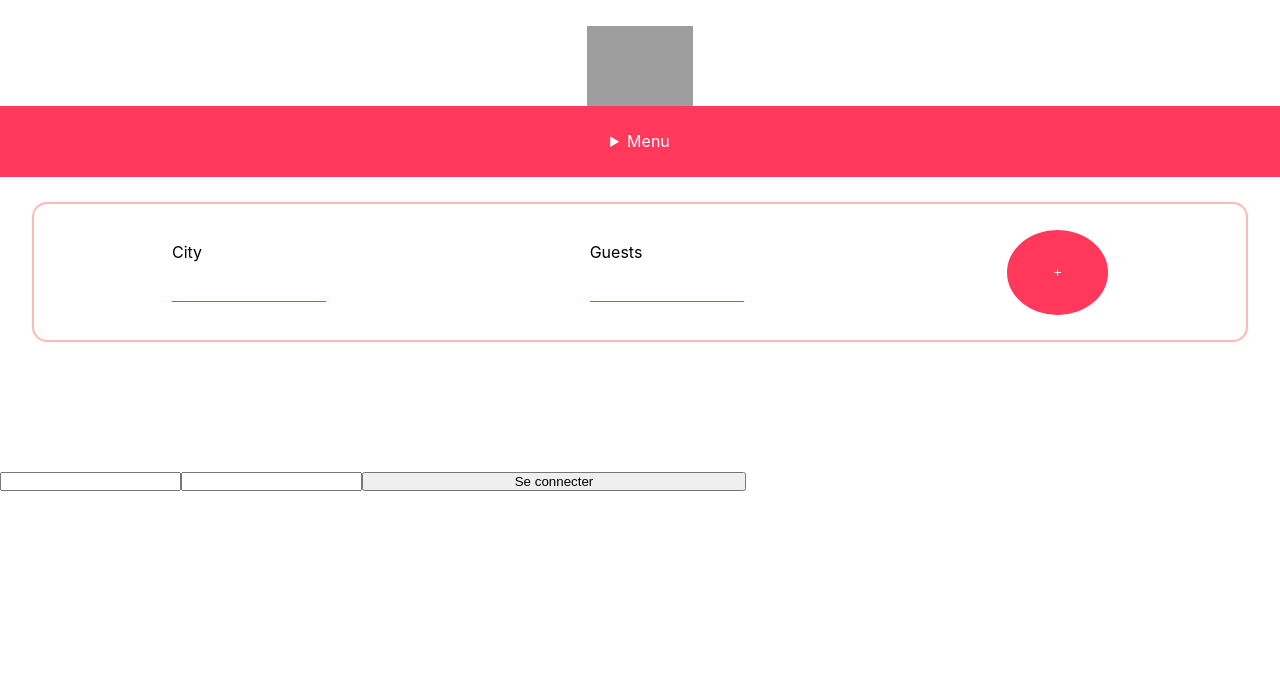
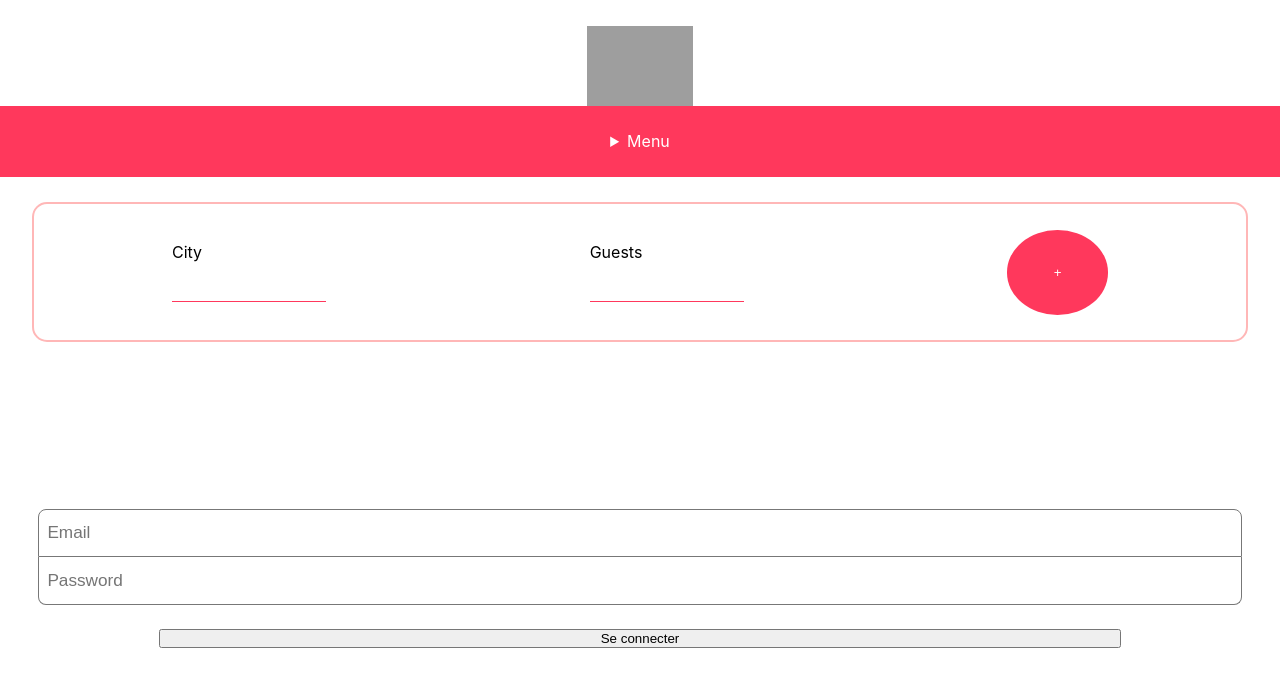
Before and after one commit to rapatte/airbnbfront, a React (Create React App) app: page /login in a window 1280 px wide. Shown: the top 686 px of the page. Built offline with nearby package versions, Linux system fonts and the light colour scheme; grey boxes are pictures that could not be loaded.

Commit message:
Add input component in login form

```diff
--- a/src/assets/main.scss
+++ b/src/assets/main.scss
@@ -5,6 +5,7 @@ $black: #000000;
 $white: #ffffff;
 $whitesmoke: #c8c8c8;
 $grey: #bbbbbb;
+$darkgrey: #777777;
 
 @import url('https://fonts.googleapis.com/css2?family=Mulish:ital,wght@0,200;0,300;0,400;0,500;0,600;0,700;0,800;0,900;1,200;1,300;1,400;1,500;1,600;1,700;1,800;1,900&display=swap');
 
@@ -25,6 +26,7 @@ $grey: #bbbbbb;
   box-sizing: border-box;
   margin: 0;
   padding: 0;
+  outline-color: black;
 }
 
 main {
--- /dev/null
+++ b/src/components/InputText/index.jsx
@@ -0,0 +1,10 @@
+import './input.scss';
+
+function InputText(props) {
+  return (
+        <input className={`${props.border} form-input`} type={props.type} name={props.name}
+        onChange={props.handleChange} value={props.value} placeholder={props.placeholder}/>
+  );
+}
+
+export default InputText;
--- /dev/null
+++ b/src/components/InputText/input.scss
@@ -0,0 +1,19 @@
+@import '../../assets/main.scss';
+
+$radius: 8px;
+
+.form-input {
+    height: 6vh;
+    padding: 4px 8px;
+    border: solid 1px $darkgrey;
+    font-size: 1.075rem;
+}
+
+.top {
+    border-radius: $radius $radius 0 0;
+}
+
+.bottom {
+    border-radius: 0 0 $radius $radius;
+    border-top: none;
+}
--- a/src/pages/Login/Form/LoginForm.jsx
+++ b/src/pages/Login/Form/LoginForm.jsx
@@ -2,7 +2,9 @@ import React from 'react';
 import Cookies from 'universal-cookie';
 import { userService } from '../../../services/index';
 import Button from '../../../components/Button/index.jsx';
+import InputText from '../../../components/InputText/index.jsx';
 import { appContext } from '../../../store';
+import './form.scss';
 
 const cookies = new Cookies();
 
@@ -45,13 +47,15 @@ class LoginForm extends React.Component {
       return (
         <appContext.Consumer>
         {(store) => (
-              <div>
+          <main>
+              <form className='login-form'>
                 {/* {console.log(store)} */}
                   {this.state.error && <h6>{this.state.error}</h6>}
-                  <input type="text" name="email" value={this.state.email} onChange={this.handleChange} />
-                  <input type="password" name="password" value={this.state.password} onChange={this.handleChange} />
-                  <Button size="small" value="Se connecter" handleClick={this.handleClick} />
-              </div>
+                  <InputText type='email' name='email' value={this.state.email} handleChange={this.handleChange} placeholder={'Email'} border='top'/>
+                  <InputText type='password' name='password' value={this.state.password} handleChange={this.handleChange} placeholder={'Password'} border='bottom'/>
+                  <Button size="large" value="Se connecter" handleClick={this.handleClick} />
+              </form>
+          </main>
         )}
         </appContext.Consumer>
       );
--- /dev/null
+++ b/src/pages/Login/Form/form.scss
@@ -0,0 +1,15 @@
+@import '../../../assets/main.scss';
+
+.login-form {
+    display: flex;
+    flex-direction: column;
+    & > * {
+        margin: 0 auto;
+    }
+    input {
+        width: 100%;
+        &:last-of-type {
+            margin-bottom: 2%;
+        }
+    }
+}
--- a/src/pages/partials/Header/Header.jsx
+++ b/src/pages/partials/Header/Header.jsx
@@ -1,15 +1,20 @@
 import { withRouter } from 'react-router-dom';
+import React, { useState, useEffect, useContext } from 'react';
 import Nav from './Nav.jsx';
 import SearchBar from './searchBar.jsx';
 import './header.scss';
+import { appContext } from '../../../store';
 
-function Header() {
+const Header = (props) => {
+  const [showHideSearch, setSearch] = useState(true);
+
+  const store = useContext(appContext);
   return (
     <header>
       <Nav />
-      <SearchBar />
+      {store.showSearchBar && <SearchBar />}
     </header>
   );
-}
+};
 
 export default withRouter(Header);
--- a/src/pages/partials/Header/search.scss
+++ b/src/pages/partials/Header/search.scss
@@ -1,6 +1,6 @@
 @import "../../../assets/main.scss";
 
-form {
+form.search-form {
     display: flex;
     border: 2px solid rgb(255, 183, 183);
     width: 95%;
--- a/src/pages/partials/Header/searchBar.jsx
+++ b/src/pages/partials/Header/searchBar.jsx
@@ -23,7 +23,7 @@ class SearchBar extends React.Component {
     //   element.parentElement.classList.add('focused');
     // };
     return (
-      <form>
+      <form className='search-form'>
         <div className="form-group">
           <input type="search" name="city" />
           <label htmlFor="city">City</label>
--- a/src/store.js
+++ b/src/store.js
@@ -8,8 +8,10 @@ class AppProvider extends React.Component {
     this.state = {
       user: null,
       isAuth: false,
+      showSearchBar: true,
       setUser: this.setUser,
-      setAuth: this.setAuth
+      setAuth: this.setAuth,
+      setShowSearch: this.setShowSearch
     };
   }
 
@@ -19,6 +21,10 @@ class AppProvider extends React.Component {
 
     setAuth = (boolean) => {
       this.setState({ isAuth: boolean });
+    }
+
+    setShowSearch = (boolean) => {
+      this.setState({ showSearchBar: false });
     }
 
     render() {
```
